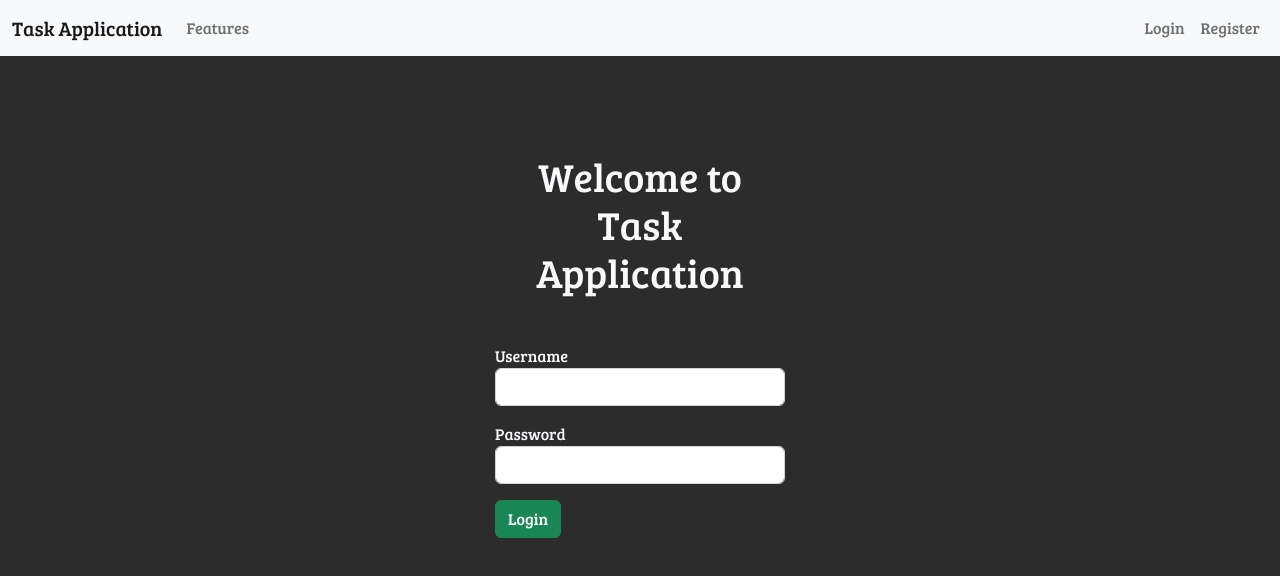
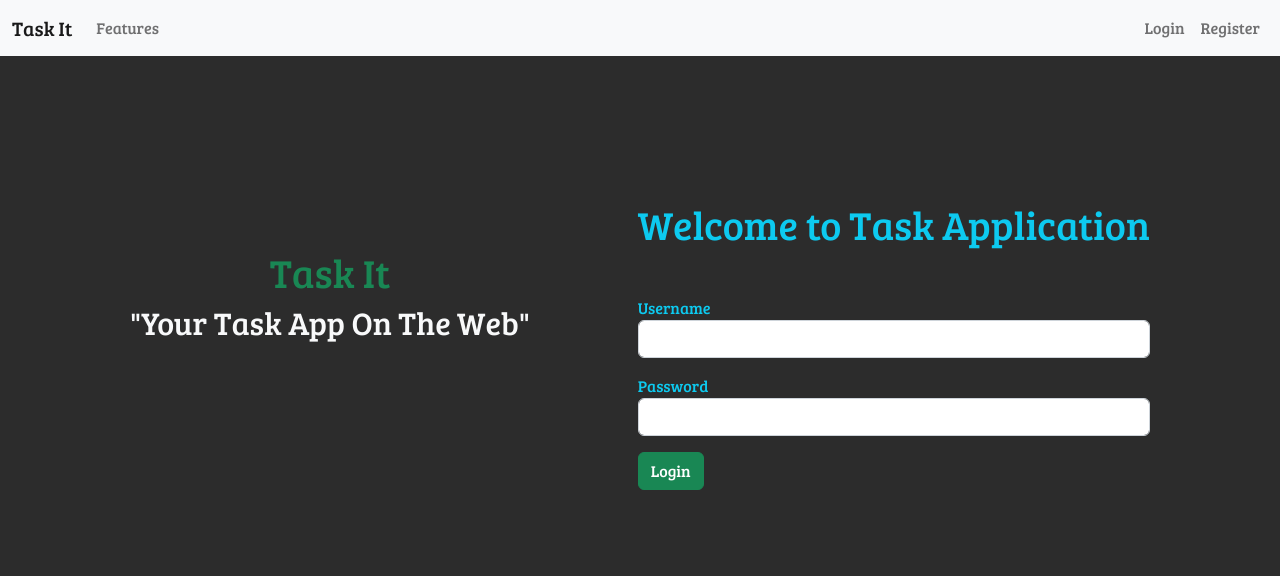
Before and after one commit to almarglenmarcelo/angular-taskapp-client-jwt, an Angular app: page /login in a window 1280 px wide. Shown: the top 576 px of the page. Built offline with nearby package versions, Linux system fonts and the light colour scheme.

Commit message:
Fixed Navbar Bugs added Conditional Rendering

```diff
--- a/src/app/components/nav-bar/nav-bar.component.html
+++ b/src/app/components/nav-bar/nav-bar.component.html
@@ -1,23 +1,28 @@
   <nav class="navbar navbar-expand-lg bg-light">
-    <div class="container-fluid">
-      <a class="navbar-brand" routerLink="/">Task Application</a>
+    <div class="container-fluid ">
+      <a class="navbar-brand" routerLink="/">Task It</a>
+
       <button class="navbar-toggler" type="button" data-bs-toggle="collapse" data-bs-target="#navbarNavAltMarkup" aria-controls="navbarNavAltMarkup" aria-expanded="false" aria-label="Toggle navigation">
         <span class="navbar-toggler-icon"></span>
       </button>
-      <div class="collapse navbar-collapse" id="navbarNavAltMarkup">
-        <div class="navbar-nav d-flex flex-row justify-content-between w-100">
-          <a class="nav-link" routerLink="/features">Features</a>
 
-          <div class="d-flex flex-column flex-md-row align-items-center" >
-            <div *ngIf="hasToken; else noToken" >
-              <a>Username: {{ username }}</a>
-              <a class="nav-link" (click)="logout()">Logout</a>
+      <div class="collapse navbar-collapse " id="navbarNavAltMarkup">
+        <div class="navbar-nav d-flex justify-content-between w-100">
+          <a class="nav-link" routerLink="/features" style="cursor: pointer;">Features</a>
+
+            <div>
+              <div *ngIf="hasToken; else noToken" class="d-flex flex-column flex-lg-row align-items-lg-center" >
+                  <a >Username: {{ username }}</a>
+                  <a class="nav-link" (click)="logout()" style="cursor: pointer;">Logout</a>
+              </div>
+
+              <ng-template #noToken>
+                <div class="d-flex flex-column flex-lg-row">
+                  <a class="nav-link" routerLink="/login">Login</a>
+                  <a class="nav-link" routerLink="/register">Register</a>
+                </div>
+              </ng-template>
             </div>
-            <ng-template #noToken >
-                <a class="nav-link" routerLink="/login">Login</a>
-                <a class="nav-link" routerLink="/register">Register</a>
-            </ng-template>
-          </div>
         </div>
       </div>
     </div>
--- a/src/app/pages/login/login.component.html
+++ b/src/app/pages/login/login.component.html
@@ -1,17 +1,26 @@
-<div class="container w-25 text-light mt-5">
-    <h1 class="text-center">Welcome to Task Application</h1>
-
+<div class="container text-light mt-5 d-flex flex-column flex-md-row w-100 justify-content-md-between">
+   <div class="mx-5 py-5 order-2">
+        <h1 class="text-center text-info">Welcome to Task Application</h1>
         <form (ngSubmit)="onSubmit()" class="mt-5">
             <div>
-            <label for="username">Username</label>
+                <label for="username" class="text-info">Username</label>
                 <input type="text" [(ngModel)]="username" name="username" class="form-control" required>
             </div>
 
                 <div class="mt-3">
-            <label for="password">Password</label>
+                <label for="password" class="text-info">Password</label>
                 <input type="password" [(ngModel)]="password" name="password" class="form-control" required>
                 </div>
 
                 <button class="btn btn-success mt-3" type="submit">Login</button>
         </form>
    </div>
+
+   <div class="mx-5 py-5 text-center order-1 d-flex flex-column mt-5">
+        <div>
+            <h1 class="text-success">Task It</h1>
+            <h2 >"Your Task App On The Web"</h2>
+        </div>
+    </div>
+
+</div>
--- a/src/index.html
+++ b/src/index.html
@@ -2,7 +2,7 @@
 <html lang="en">
     <head>
         <meta charset="utf-8">
-        <title>Task Application</title>
+        <title>Task It</title>
         <base href="/">
         <meta name="viewport" content="width=device-width, initial-scale=1">
         <link rel="icon" type="image/x-icon" href="favicon.ico">
```
Lines whose indentation alone changed are shown as unchanged.
